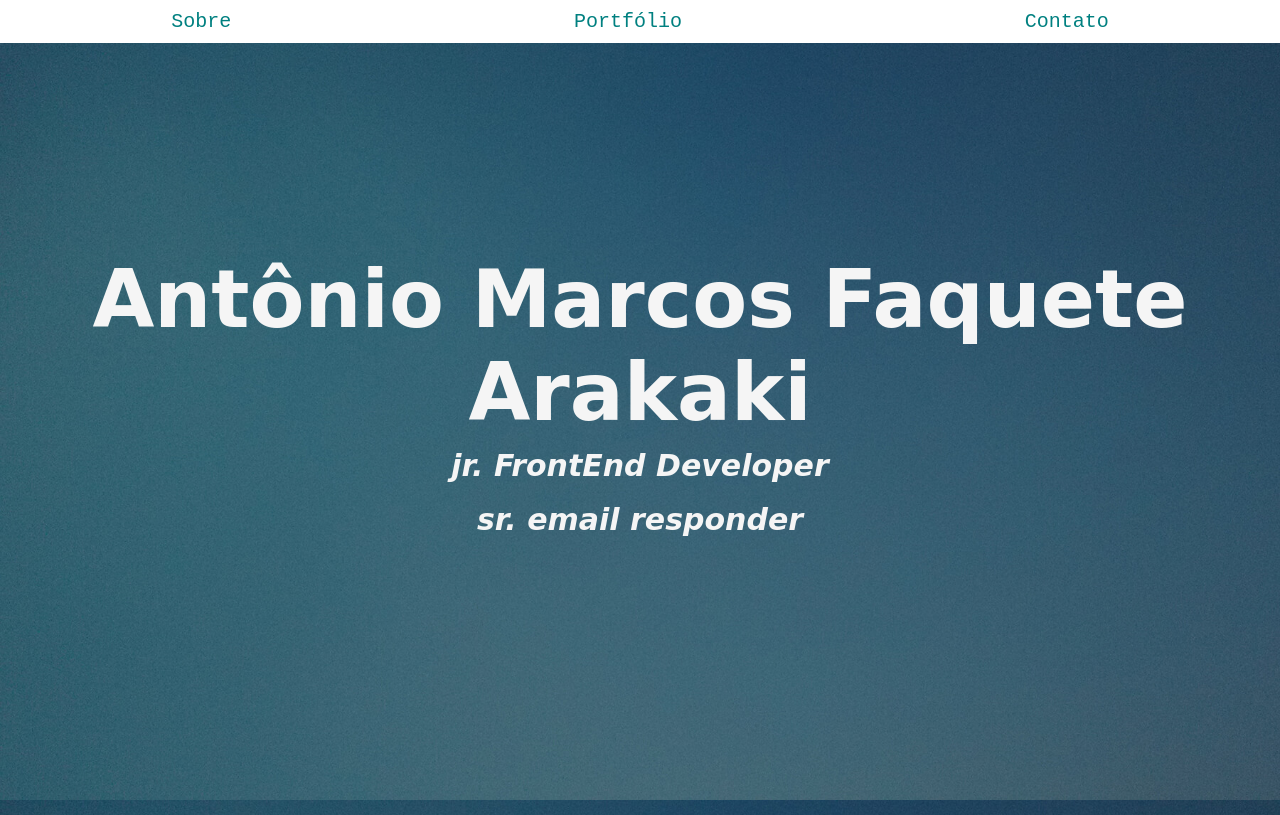
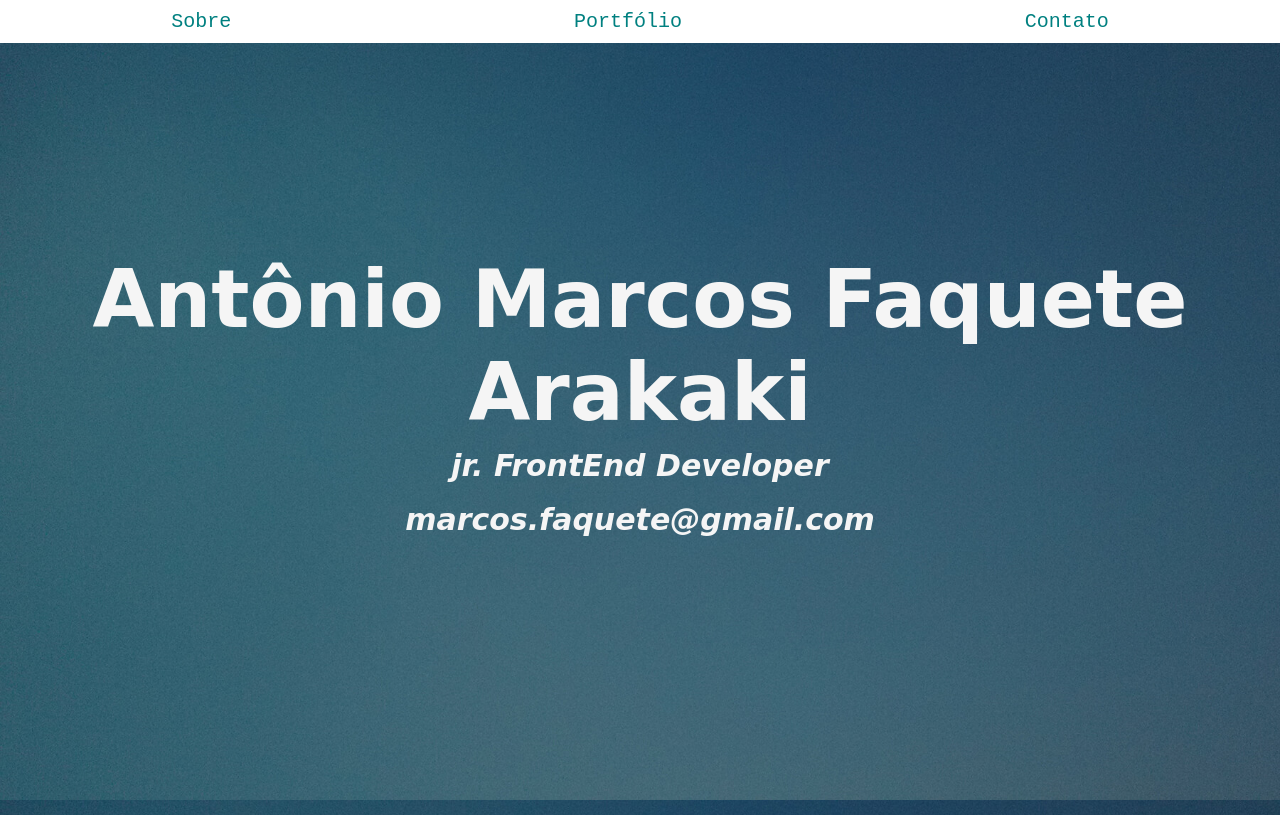
Before and after one commit to marcosfaquete/Alura-Imersao-Pagina-Pessoal, a plain HTML site: page index.html in a window 1280 px wide. Shown: the top 815 px of the page. Drawn offline with Linux system fonts and the light colour scheme.

Commit message:
Pagina Pessoal

```diff
--- a/index.html
+++ b/index.html
@@ -22,7 +22,7 @@
     <div>
         <h1 class="site-title">Antônio Marcos Faquete Arakaki</h1>
         <h2 class="site-subtitle">jr. FrontEnd Developer</h2>
-        <h2 class="site-subtitle">sr. email responder</h2>
+        <h2 class="site-subtitle">marcos.faquete@gmail.com</h2>
     </div>
     </header>
 
```
